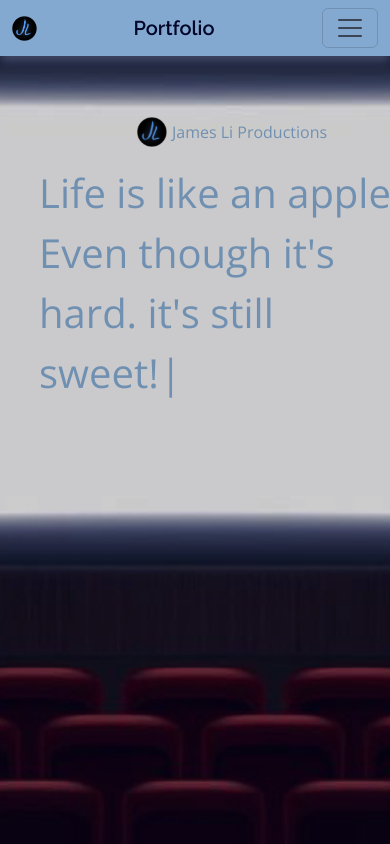
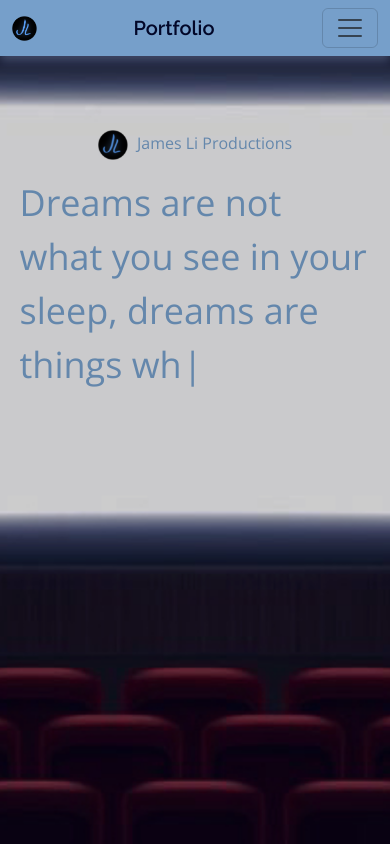
Before and after one commit to JLi2007/Portfolio, a React (Vite) app: page /quotes in a window 390 px wide. Built offline with nearby package versions, Linux system fonts and the light colour scheme; the HTML template or start-up script is replaced by a standard one.

Commit message:
fix(pages): Fix media queries for home and quote page layout
Switched to conventional commits. Fully responsive home and quote pages now.

```diff
--- a/src/components/Experience.tsx
+++ b/src/components/Experience.tsx
@@ -22,7 +22,7 @@ function Experience() {
           minWidth: 200.00,
           scale: 1.00,
           scaleMobile: 1.00,
-          color: 0x84a9d1,
+          color: 0x769fca,
           backgroundColor: 0x020121,
           points: 8.00,
           maxDistance: 13.00,
--- a/src/components/Home.tsx
+++ b/src/components/Home.tsx
@@ -71,14 +71,16 @@ function Home() {
               </p>
 
               <p>One project that's keeping him busy in 2024 is his <span><a href="https://github.com/JLi2007/TS_WeatherProject_Mongo" style={{color:'#4defe4'}}>weather project</a></span>.
-                Referred by him as a <span className='gradient4'>journey</span> that showcases his growth as a developer.
+                Referred by him as a <span className='gradient4'>"journey"</span> that showcases his growth as a developer.
               </p>
 
               <p style={{paddingBottom: '20px'}}>It's not all about academics.
                 <span className='gradient5'> Football</span>⚽ has been one of his greatest <strong>passions</strong> since young.
-                Described as a disciplined player with high game IQ, he trains with an <span><a href="https://www.bvbinternationalacademy-waterloo.com/" style={{color:'#e9d45c'}}>academy</a></span>.
-                He is also a part of a <strong>competitive</strong> school team that has vivid hopes to make it far into the high school bracket.
+                Described as a disciplined player with high game IQ, he plays for an <span><a href="https://www.bvbinternationalacademy-waterloo.com/" style={{color:'#e9d45c'}}>academy</a></span>.
+                He is also a part of a <strong>competitive</strong> school team that has vivid hopes to make it deep into the high school bracket.
               </p>
+
+              <p style={{fontSize:'10px', display:'flex', justifyContent:'center'}}>**The rest of my portfolio isn't this serious, don't worry</p>
             </div>
 
             <div className="button">
--- a/src/components/Projects.tsx
+++ b/src/components/Projects.tsx
@@ -22,7 +22,7 @@ function Projects() {
           minWidth: 200.00,
           scale: 1.00,
           scaleMobile: 1.00,
-          color: 0x84a9d1,
+          color: 0x769fca,
           backgroundColor: 0x020121,
           points: 10.00,
           maxDistance: 13.00,
--- a/src/components/Quote.tsx
+++ b/src/components/Quote.tsx
@@ -4,7 +4,8 @@ import Typewriter from 'typewriter-effect';
 import {quotes} from './quotes';
 
 function Quote() {
-  const randomNumber = Math.floor(Math.random() * 10) + 1
+  // const randomNumber = Math.floor(Math.random() * 10) + 1
+  const randomNumber = 0;
   const [currentQuote, setCurrentQuote] = useState(randomNumber);
   const longPause:number = 4000;
   const shortPause:number = 1500;
--- a/src/components/quotes.ts
+++ b/src/components/quotes.ts
@@ -5,13 +5,13 @@ interface Quote{
 
 export const quotes: Quote[]=[
     {text: "Dreams are not what you see in your sleep, dreams are things which do not let you sleep.", author:" - Cristiano Ronaldo"},
-    {text: "Life is like an apple! Even though it's hard. it's still sweet!", author: " - Ethan Xing (english teacher NOT proud), 2024"},
+    {text: "Life is like an apple! Even though it's hard. it's still sweet!", author: " - E.Xing (english teacher NOT proud), 2024"},
     {text: "Knowing is not enough, we must apply. Willing is not enough, we must do", author:" - Bruce Lee"},
     {text: "Don't think small and expect to have a big life.", author:" - Marianne Williamson"},
     {text: "If opportunity doesn't knock, build a door", author:" - Milton Berle"},
-    {text: "I shut my eyes in order to see.", author:" - Paul Gauguin"},
+    {text: "To cook or not to cook, that is the question", author:" - Homies before calc test"},
     {text:"Nobody has enough talent to live on talent alone.", author:" - Arsene Wenger"},
-    {text:"Hard work beats talent when talent doesn't work hard", author:" - Tim Notke"},
+    {text:"Perfection is not attainable, but if we chase perfection we may catch excellence", author:" - Vince Lombardi"},
     {text:"Talent hits a target no one else can hit; Genius hits a target no one else can see", author:" - Arthur Schopenhauer"},
     {text:"Be happy! 😃😃😃😃😃😃😃😃😃😃😃😃😃😃😃😃😃😃😃😃", author:" - Me, 2024"}
 ]
--- a/src/style/style.css
+++ b/src/style/style.css
@@ -7,7 +7,7 @@
     --dark-color-bg: #020121;
     --navbar-color: conic-gradient(from 90deg at 50% 0%, #468eec, 30%, #3b86e8, #307de1);
     --active-color: rgba(0, 0, 0, 0.856);
-    --font-color: #84a9d1;
+    --font-color: #769fca;
     --unique-color-1: #ef4d4d;
     --unique-color-2: #65e393;
     --unique-color-3: #6583e8;
@@ -437,7 +437,6 @@
     filter: brightness(0.85);
     width: 100%;
     height: 100vh;
-    margin: 0;
 }
 
 #bootstrap-overides-quotes .inside-text{
@@ -448,37 +447,45 @@
     justify-content: center;
     flex-direction: column;
     flex-wrap: wrap;
-    margin-right: calc(100% - 90%);
-    margin-left: calc(100% - 90%);
-    margin-top: calc(100% - 88%);
-}
-
-#bootstrap-overides-quotes p{
-    display: flex;
-    align-items: center;
-    justify-content: center;
+    margin-top: 130px;
+    width: 80%;
+    margin-left: 10%;
 }
 
 #bootstrap-overides-quotes .typewriter{
     display: flex;
-    font-size: 3.5rem;
+    font-size: 3.0rem;
 }
 
-@media (max-width: 1125px){
+@media (min-width: 1200px){
     #bootstrap-overides-quotes .inside-text{
-        width: 99%;
-        margin-top: calc(100% - 80%);
+        width: 75%;
+        margin-left: 12.5%;
     }
-    #bootstrap-overides-quotes .typewriter{
-        font-size: 2.8rem;
+}
+@media (min-width: 1300px){
+    #bootstrap-overides-quotes .inside-text{
+        width: 66%;
+        margin-left: 17%;
+    }
+}
+@media (max-width: 1000px){
+    #bootstrap-overides-quotes .inside-text{
+        width: 86%;
+        margin-left: 7%;
     }
 }
 @media (max-width: 800px){
     #bootstrap-overides-quotes .inside-text{
-        width: 99%;
-        margin-top: calc(100% - 70%);
+        width: 90%;
+        margin-left: 5%;
     }
     #bootstrap-overides-quotes .typewriter{
-        font-size: 2.5rem;
+        font-size: 2.75rem;
     }
 }
+@media (max-width: 600px){
+    #bootstrap-overides-quotes .typewriter{
+        font-size: 2.25rem;
+    }
+}
```
